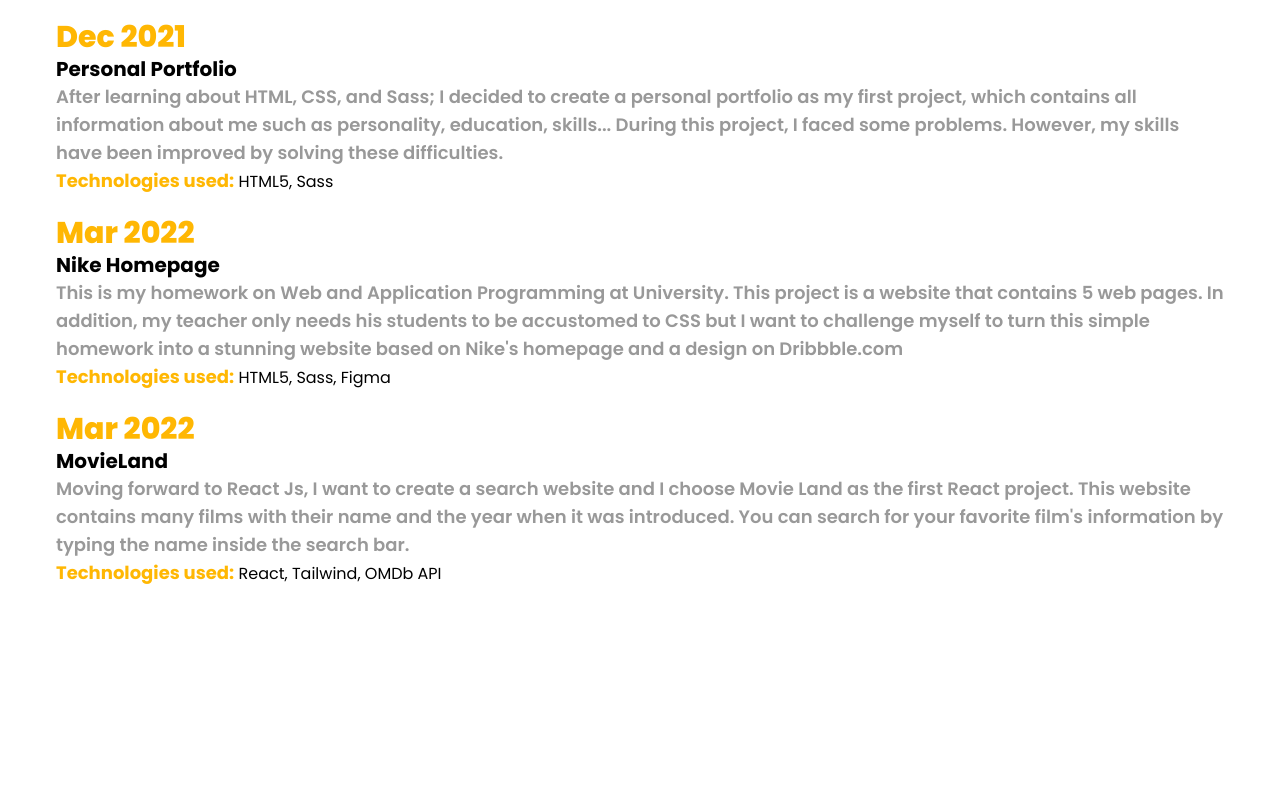
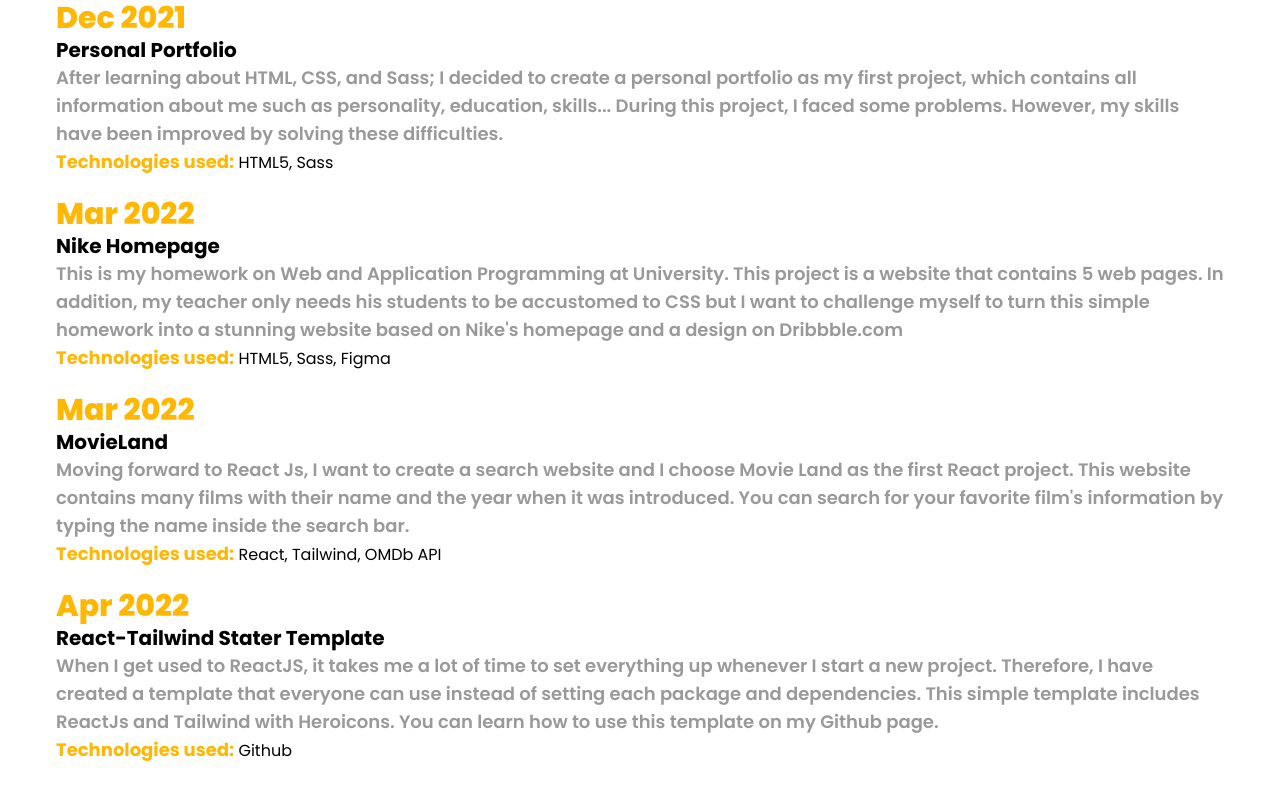
Before and after one commit to Pet3r1512/Portfolio2.0, a React (Create React App) app: page / in a window 1280 px wide. Shown: the part 5025-5825 px from the top of the page. Before the commit the page ends 5679 px from the top, so only its background shows below. Built offline with nearby package versions, Linux system fonts and the light colour scheme.

Commit message:
Update Projects.js

```diff
--- a/src/components/Projects.js
+++ b/src/components/Projects.js
@@ -67,5 +67,12 @@ const projectsItem = [
     link: "https://create-react-app-movie-land.vercel.app/",
     desc: "Moving forward to React Js, I want to create a search website and I choose Movie Land as the first React project. This website contains many films with their name and the year when it was introduced. You can search for your favorite film's information by typing the name inside the search bar.",
     used: "React, Tailwind, OMDb API",
+  },
+  {
+   time: "Apr 2022",
+    name: "React-Tailwind Stater Template",
+    link: "https://github.com/Pet3r1512/react-tailwind-starter-template",
+    desc: "When I get used to ReactJS, it takes me a lot of time to set everything up whenever I start a new project. Therefore, I have created a template that everyone can use instead of setting each package and dependencies. This simple template includes ReactJs and Tailwind with Heroicons. You can learn how to use this template on my Github page.",
+    used: "Github",
   }
 ];
```
